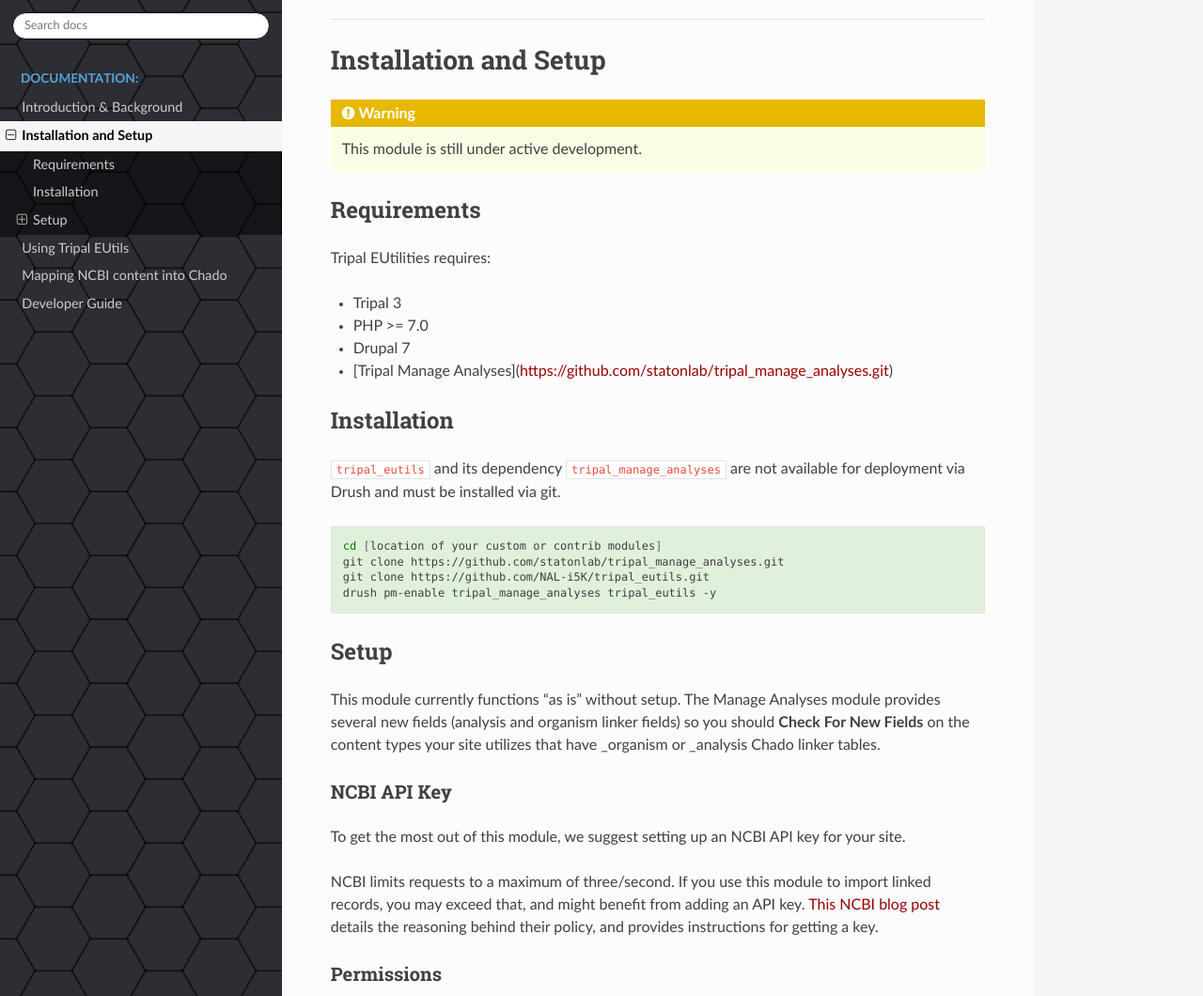
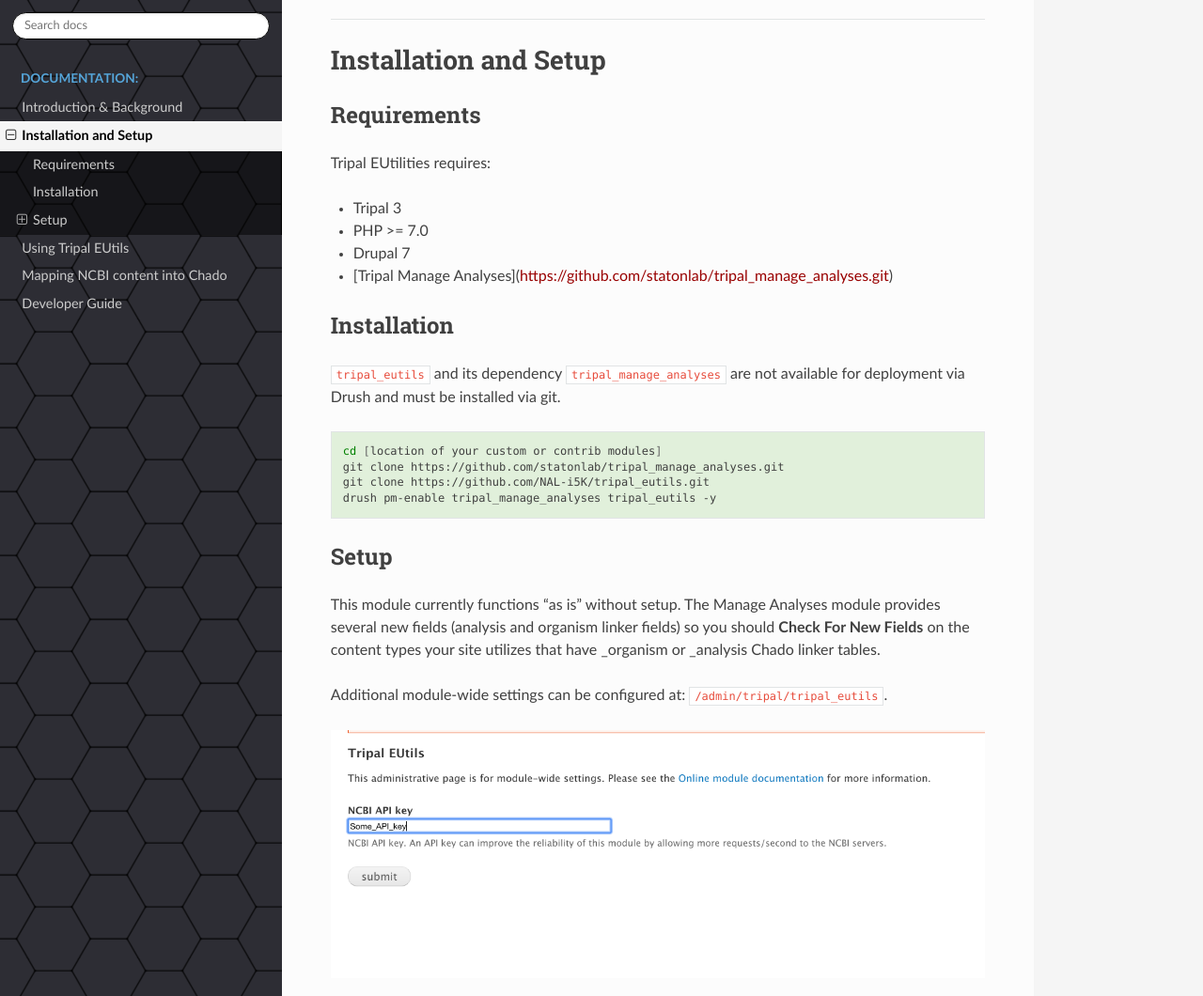
Before and after one commit to NAL-i5K/tripal_eutils, a Sphinx documentation site: the page built from docs/installation.rst, in a window 1280 px wide and 1400 px high. Shown: the part 340-1400 px from the top of the window at 94% size. Built offline with Sphinx 7.4.7 and the Read the Docs theme 2.0.0, drawn with Linux system fonts in a browser that asks for light colours.

Commit message:
update documentation

```diff
--- a/docs/installation.rst
+++ b/docs/installation.rst
@@ -1,9 +1,5 @@
 Installation and Setup
 =======================
-
-.. warning::
-
-	This module is still under active development.
 
 Requirements
 ------------
@@ -31,6 +27,11 @@
 -----
 This module currently functions "as is" without setup.  The Manage Analyses module provides several new fields (analysis and organism linker fields) so you should **Check For New Fields** on the content types your site utilizes that have _organism or _analysis Chado linker tables.
 
+Additional module-wide settings can be configured at: ``/admin/tripal/tripal_eutils``.
+
+.. image:: /_static/settings_example.png
+
+
 NCBI API Key
 ~~~~~~~~~~~~
 
--- a/docs/introduction.rst
+++ b/docs/introduction.rst
@@ -18,12 +18,12 @@
 
 
 - Support for Assembly (Chado Analysis), BioProject (Project), and BioSamples (Biomaterial)
-- Lookup NCBI records and create chado base records
+- Lookup NCBI records and create Chado base records
 - Add properties, DBXREF links
+- Lookup and insert records linked in the primary record.
 
 
 Planned
 ~~~~~~~~~~~~~~
 
 - Provide fields to create entities with only an NCBI accession
-- Import linked records (create Chado Biosample records if found parsing an Assembly)
--- a/docs/ncbi_mapping.rst
+++ b/docs/ncbi_mapping.rst
@@ -1,7 +1,7 @@
 Mapping NCBI content into Chado
 ===============================
 
-Unfortunately it isnt always clear how NCBI data should map into Chado.
+Unfortunately it isn't always clear how NCBI data should map into Chado.
 
 This section describes what to expect when running the EUtils importer.
 
--- a/docs/user_guide.rst
+++ b/docs/user_guide.rst
@@ -15,14 +15,14 @@
   The EUtils import form (``admin/tripal/loaders/eutils_ncbi_import``).
 
 
-In order to import records, you must choose a **NCBI Database** and provide an **NCBI Accession Number**.  Note that the accession number should be provided without the text database accession.  While these numbers are generally equivalent (IE ``PRJNA13179`` vs ``13179`` for BioProjects), in some cases they are not (Assemblies).
+In order to import records, you must choose a **NCBI Database** and provide an **NCBI Accession Number**.  Note that the accession number can be provided with, or without, the text database accession.  While these numbers are generally equivalent (IE ``PRJNA13179`` vs ``13179`` for BioProjects), in some cases they are not (Assemblies).
 
 
 .. note::
 
   Please see :doc:`ncbi_mapping` for a list of currently supported databases, and for more information on how the information from NCBI will be loaded into Chado.
 
-The **Create Linked Records** box, when checked, will not only create the primary accession input above, but any secondary accessions directly referenced in that record.  For example, a BioSample typically lists
+The **Create Linked Records** box, when checked, will not only create the primary accession input above, but any secondary accessions directly referenced in that record.
 
 
 Previewing Records
@@ -30,7 +30,7 @@
 
 After you've selected a database and an accession, you can use the **Preview Record** button to view the metadata and linked records that will be inserted.
 
-The preview will first show the base Chado record created.  THe  values here are typically the primary fields of the Chado table (in this case, ``chado.analysis``), as well as any DBXrefs associated with it.
+The preview will first show the base Chado record created.  The  values here are typically the primary fields of the Chado table (in this case, ``chado.analysis``), as well as any DBXrefs associated with it.
 
 .. figure:: user_guide/preview_pt_1.png
   :alt: Previewing submission base record.
```
Also changed, not shown: docs/_static/settings_example.png (added), 1 other file.
